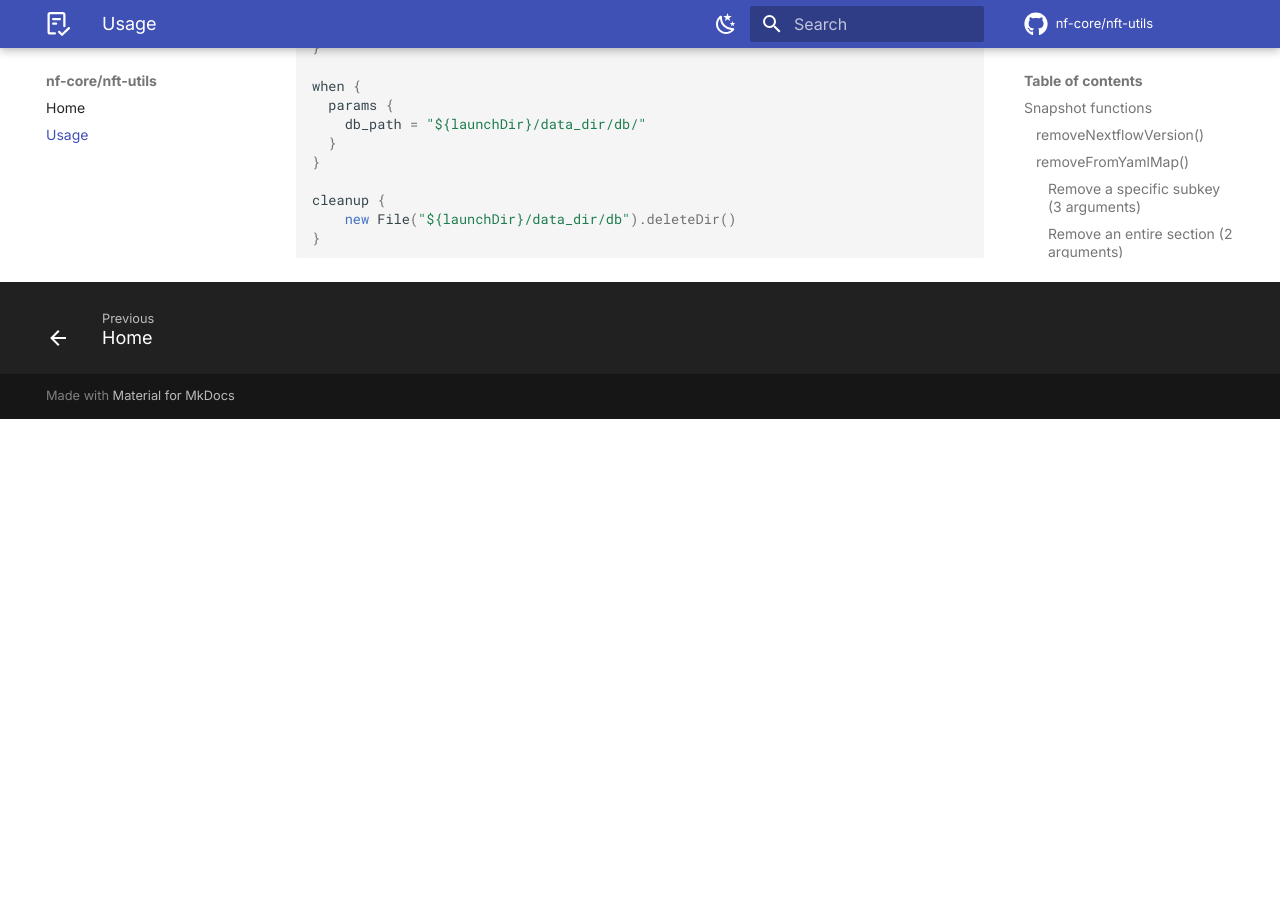
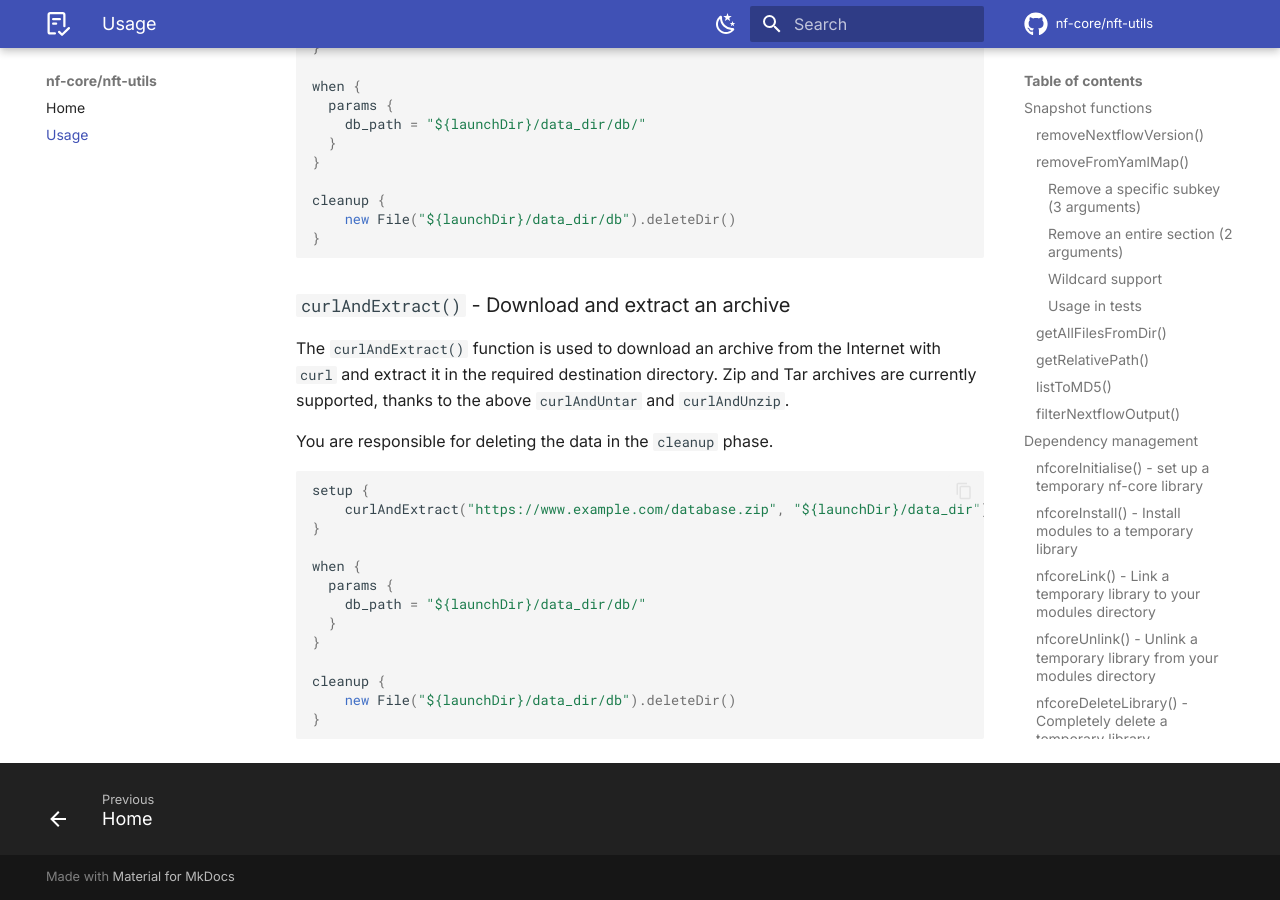
Before and after one commit to nf-core/nft-utils, an MkDocs documentation site: the page built from docs/usage.md, in a window 1280 px wide and 900 px high, scrolled down 13440 px. Built offline with MkDocs 1.6.1 and Material for MkDocs 9.7.7, drawn with Linux system fonts in a browser that asks for light colours; comment, search, counter and statistics services are not loaded; the version menu is left out; before the commit the page ends 13859 px from its top, so only the background shows below that.

Commit message:
More documentation

````diff
--- a/docs/usage.md
+++ b/docs/usage.md
@@ -590,3 +590,29 @@ cleanup {
     new File("${launchDir}/data_dir/db").deleteDir()
 }
 ```
+
+### `curlAndExtract()` - Download and extract an archive
+
+The `curlAndExtract()` function is used to download an archive
+from the Internet with `curl` and extract it in the required destination
+directory.
+Zip and Tar archives are currently supported, thanks to the above
+`curlAndUntar` and `curlAndUnzip`.
+
+You are responsible for deleting the data in the `cleanup` phase.
+
+```groovy
+setup {
+    curlAndExtract("https://www.example.com/database.zip", "${launchDir}/data_dir")
+}
+
+when {
+  params {
+    db_path = "${launchDir}/data_dir/db/"
+  }
+}
+
+cleanup {
+    new File("${launchDir}/data_dir/db").deleteDir()
+}
+```
````
